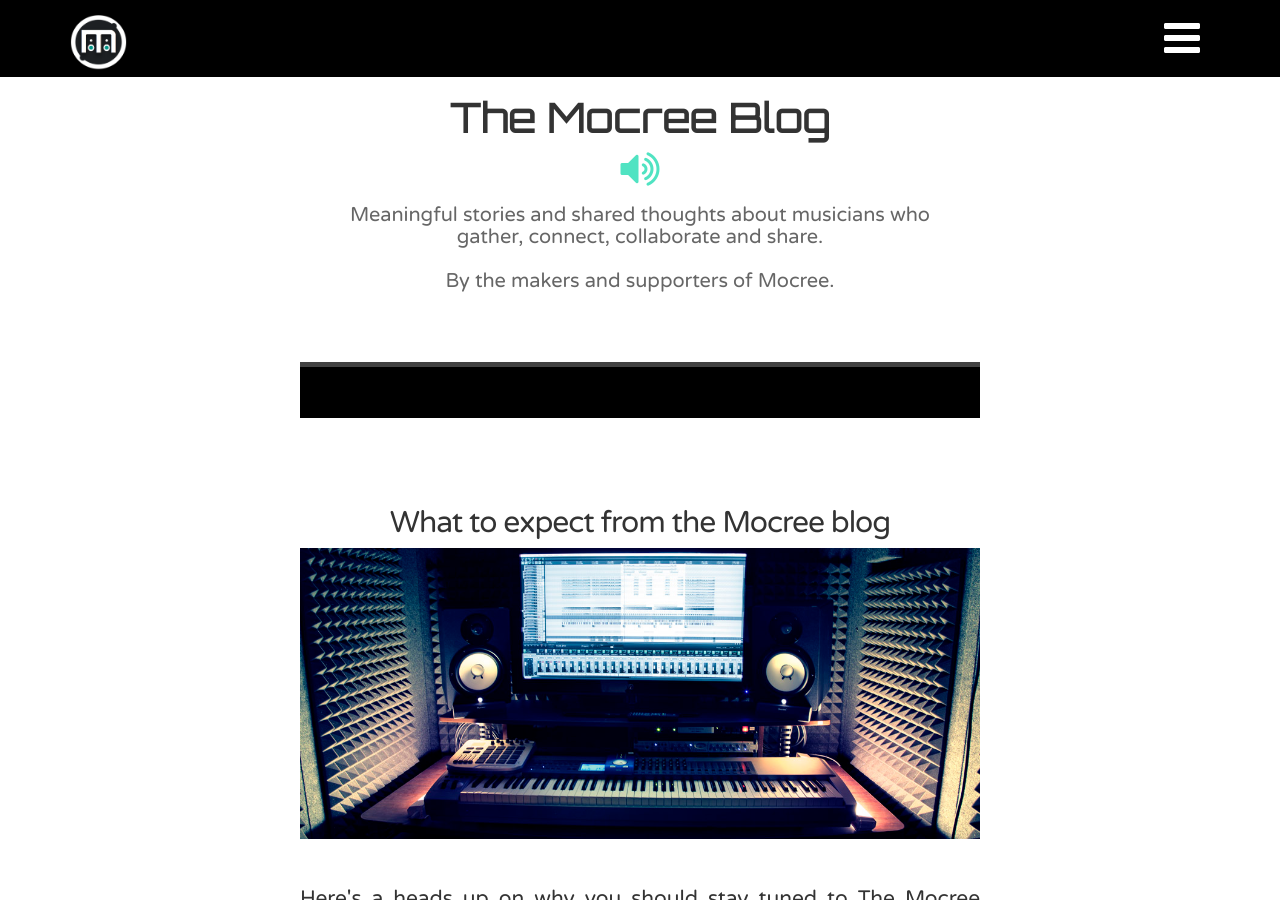
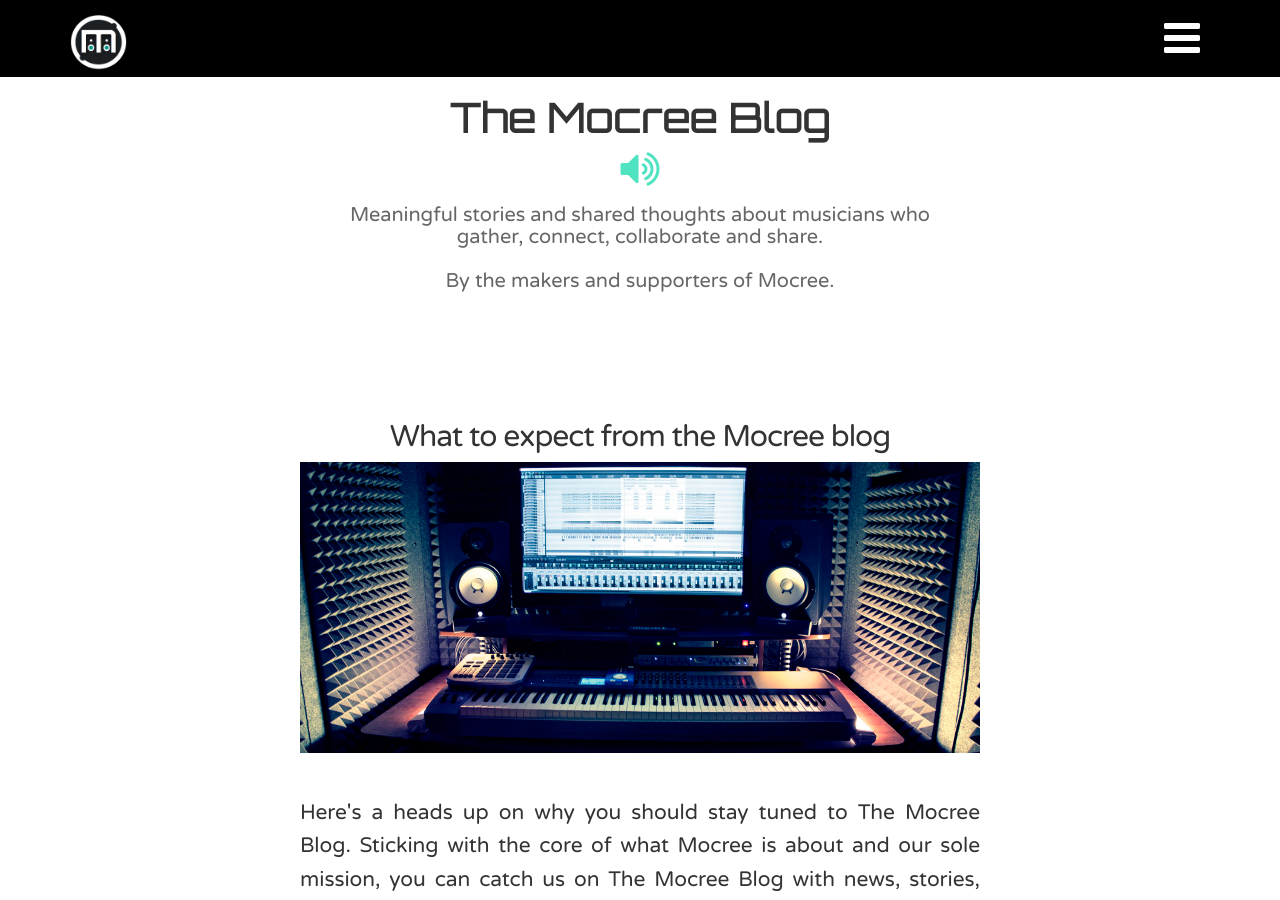
Before and after one commit to mocree/mocree.github.io, a Jekyll site: the page built from blog.html, in a window 1280 px wide and 900 px high. Built offline with Jekyll 4.4.1, drawn with Linux system fonts in a browser that asks for light colours; nearby versions of some CDN libraries; comment, search, counter and statistics services are not loaded.

Commit message:
Small fixes to markup

```diff
--- a/_layouts/default.html
+++ b/_layouts/default.html
@@ -1,8 +1,6 @@
 <!DOCTYPE html>
 <html>
-
   {% include head.html %}
-
   <body>
     {% include header.html %}
     <div class="page-content section">
--- a/_layouts/page.html
+++ b/_layouts/page.html
@@ -1,14 +1,10 @@
 <!DOCTYPE html>
 <html>
-
   {% include head.html %}
-
   <body id="page-top" class="index">
   	{% include header.html %}
     <div class="row">
-      <!-- Main content area for page -->
-      <div class="row">
-        {{content}}
+      {{ content }}
       {% include footer.html %}
     </div>
     <div class="col-md-4 hidden">
@@ -19,7 +15,6 @@
         </div>
       </div>
     </div>
-    </div>
    </body>
 </div>
 </html>
--- a/blog.html
+++ b/blog.html
@@ -22,14 +22,16 @@ permalink: /blog/
     <br>
     <!--content header -->
     <div class="fadeIn fadeIn-2s">
-      {{site.categories.recent}}
+      {% for post in site.categories.recent %}
+        <div>{{ post.content }}</div>
+      {% endfor %}
     </div>
     <hr>
     <p>Featured</p>
     <ul>
       {% for post in site.categories.featured %}
         <li>
-          <a href="{{ post.url }}">{{ post.title }}</a>
+          <a href="{{ post.url | prepend: site.baseurl }}">{{ post.title }}</a>
         </li>
       {% endfor %}
     </ul>
```
Lines whose indentation alone changed are shown as unchanged.
